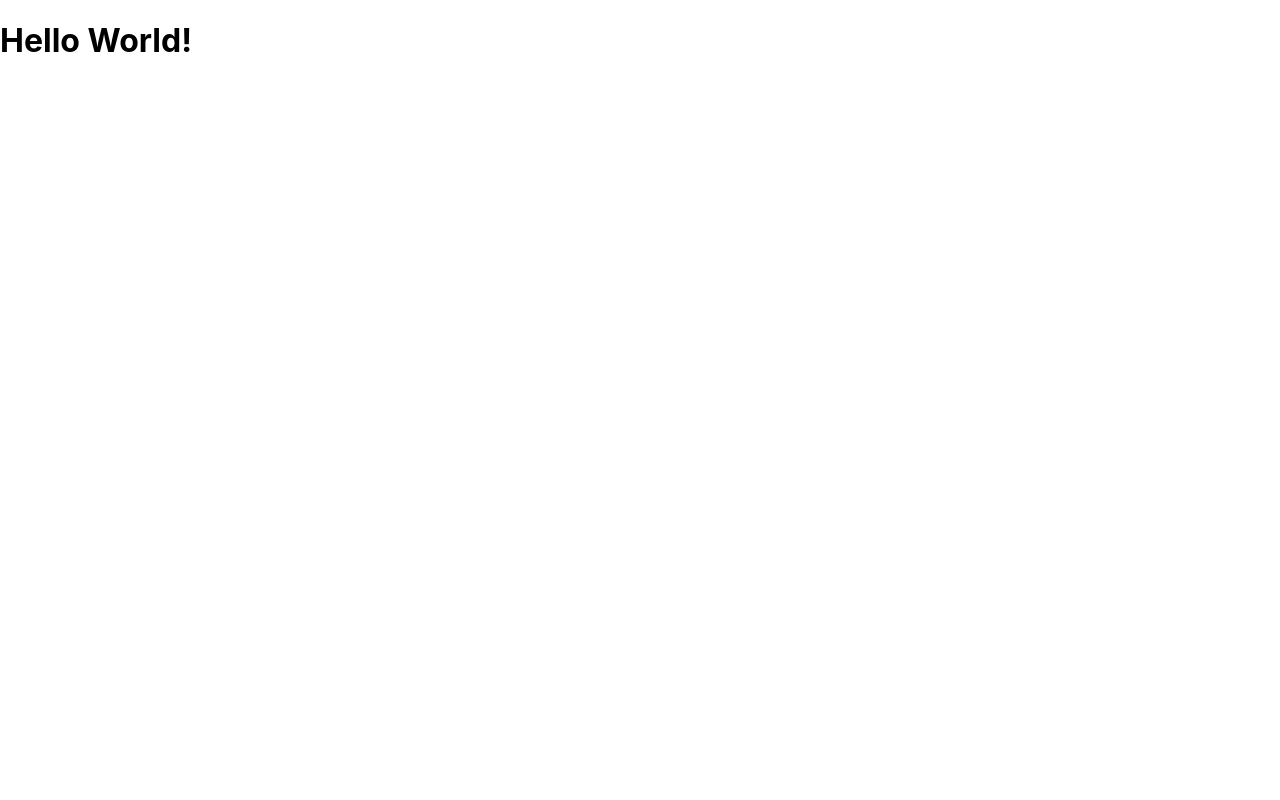
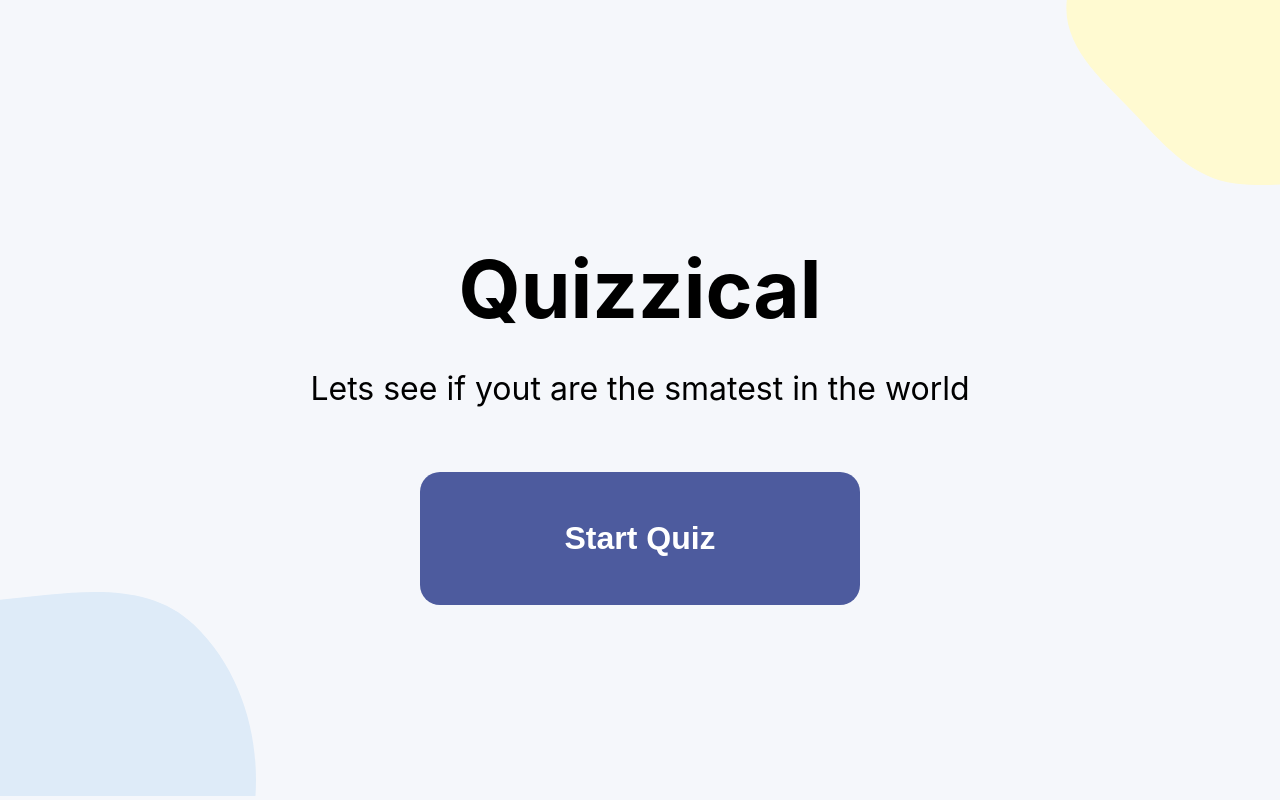
Before and after one commit to Rocamain/Quizzz, a React (Create React App) app: page / in a window 1280 px wide. Built offline with nearby package versions, Linux system fonts and the light colour scheme.

Commit message:
Hero section completed

```diff
--- a/src/App.js
+++ b/src/App.js
@@ -1,11 +1,20 @@
 
 import './App.css';
 import Hero from "./pages/Hero"
+import Quiz from "./pages/Quiz"
+import {useState} from "react"
 
 function App() {
+  const [isStarted, setIsStarted] = useState(false)
+
+  function startQuiz  () {
+    console.log("clicked")
+  setIsStarted((prevState)=> !prevState)
+  }
+
   return (
     <div className="App">
-    <Hero/>
+     {isStarted ?<Quiz start={startQuiz}/> : <Hero start={startQuiz}/>}
     </div>
   );
 }
--- /dev/null
+++ b/src/components/Btn.css
@@ -0,0 +1,16 @@
+
+button-container {
+
+
+}
+
+.hero-start-btn {
+color: white;
+cursor: pointer;
+background:#4D5B9E;
+padding: 3rem 9rem;
+font-size: 2rem;
+border-radius:20px;
+font-weight: bold;
+
+}
--- /dev/null
+++ b/src/components/Btn.js
@@ -0,0 +1,11 @@
+
+import './btn.css'
+
+export default function Btn(props) {
+
+  return (
+    <div className="btn-container">
+    <button onClick={props.action} className= {props.type}>Start Quiz</button>
+    </div>
+  )
+}
--- a/src/index.css
+++ b/src/index.css
@@ -1,5 +1,9 @@
+*{
+box-sizzing: border-box;
+}
+
 body {
-  margin: 0;
+
   font-family: -apple-system, BlinkMacSystemFont, 'Segoe UI', 'Roboto', 'Oxygen',
     'Ubuntu', 'Cantarell', 'Fira Sans', 'Droid Sans', 'Helvetica Neue',
     sans-serif;
--- a/src/index.js
+++ b/src/index.js
@@ -1,6 +1,7 @@
 import React from 'react';
 import ReactDOM from 'react-dom';
 import './index.css';
+import './resets.css';
 import App from './App';
 
 
--- /dev/null
+++ b/src/pages/Hero.css
@@ -0,0 +1,36 @@
+.start{
+
+width: 100vw;
+height: 100vh;
+background-color: #F5F7FB;
+
+
+}
+.start-text{
+position: relative;
+top:30vh;
+text-align:center;
+}
+
+.start-text p {
+  margin-bottom: 4rem;
+  font-size: 2rem;
+}
+.start-text h1 {
+  margin-bottom: 2rem;
+  font-size: 5rem;
+
+}
+.blop-container-top {
+  width: 20vw;
+  position: absolute;
+  top:0;
+  right: 0;
+}
+
+.blop-container-bottom {
+  width: 20vw;
+  position: absolute;
+  bottom:0;
+  left: 0;
+}
--- a/src/pages/Hero.js
+++ b/src/pages/Hero.js
@@ -1,10 +1,27 @@
 import React from "react"
+import "./Hero.css"
+import Btn from "../components/Btn.js"
 
-export default  function Hero () {
+
+export default  function Hero (props) {
 
     return (
-        <div className="start">
-         <h1>Hello World!</h1>
-        </div>
+       <div className="start">
+            <div className="start-text">
+                <h1 className="start-title">Quizzical</h1>
+                <p className="start-description">Lets see if yout are the smatest in the world</p>
+                <Btn  action={props.start} type='hero-start-btn' />
+            </div>
+            <div className="blop-container-top">
+                <svg className="blop-top" width="100%" height="100%"   viewBox="0 0 223 218" fill="none" xmlns="http://www.w3.org/2000/svg">
+                    <path fillRule="evenodd" clipRule="evenodd" d="M99.4095 102.395C71.1213 71.8507 33.3179 42.7816 37.1728 1.30671C41.4394 -44.599 75.8541 -84.3588 118.419 -102.133C158.797 -118.994 206.035 -109.256 241.822 -84.1494C271.947 -63.0141 272.823 -22.8756 282.141 12.729C292.17 51.0508 318.521 91.8106 296.501 124.779C273.539 159.159 224.991 164.432 183.931 159.768C148.318 155.723 123.751 128.677 99.4095 102.395Z" fill="#FFFAD1"/>
+                </svg>
+            </div>
+            <div className="blop-container-bottom">
+                <svg className="blop-bottom" width="100%" height="100%"  viewBox="0 0 148 118" fill="none" xmlns="http://www.w3.org/2000/svg">
+                    <path fillRule="evenodd" clipRule="evenodd" d="M-5.55191 4.90596C35.9614 1.77498 82.2425 -9.72149 112.306 19.1094C145.581 51.0203 155.282 102.703 142.701 147.081C130.767 189.18 93.7448 220.092 51.8208 232.476C16.5281 242.902 -15.4332 218.605 -49.1007 203.738C-85.3375 187.737 -133.641 182.993 -145.741 145.239C-158.358 105.868 -132.269 64.5881 -103.064 35.3528C-77.7328 9.99541 -41.2727 7.60006 -5.55191 4.90596Z" fill="#DEEBF8"/>
+                </svg>
+            </div>
+       </div>
     )
 }
--- /dev/null
+++ b/src/pages/Quiz.js
@@ -0,0 +1,14 @@
+
+import Btn from "../components/Btn.js"
+
+export default function Quiz (props) {
+console.log(props,"Quiz")
+  return  (
+    <div>
+    <h1>Quiz Questions</h1>
+      <Btn  action={props.start} type='hero-start-btn' />
+    </div>
+  )
+
+
+}
--- /dev/null
+++ b/src/resets.css
@@ -0,0 +1,13 @@
+body {
+  margin: 0;
+}
+
+h1,h2,h3,h4,h5,h6,p{
+  margin: 0
+}
+
+button {
+  background: none;
+  border: none;
+  padding: 0;
+}
```
Also changed, not shown: src/pages/Start.css (deleted, +0 -34 lines).
